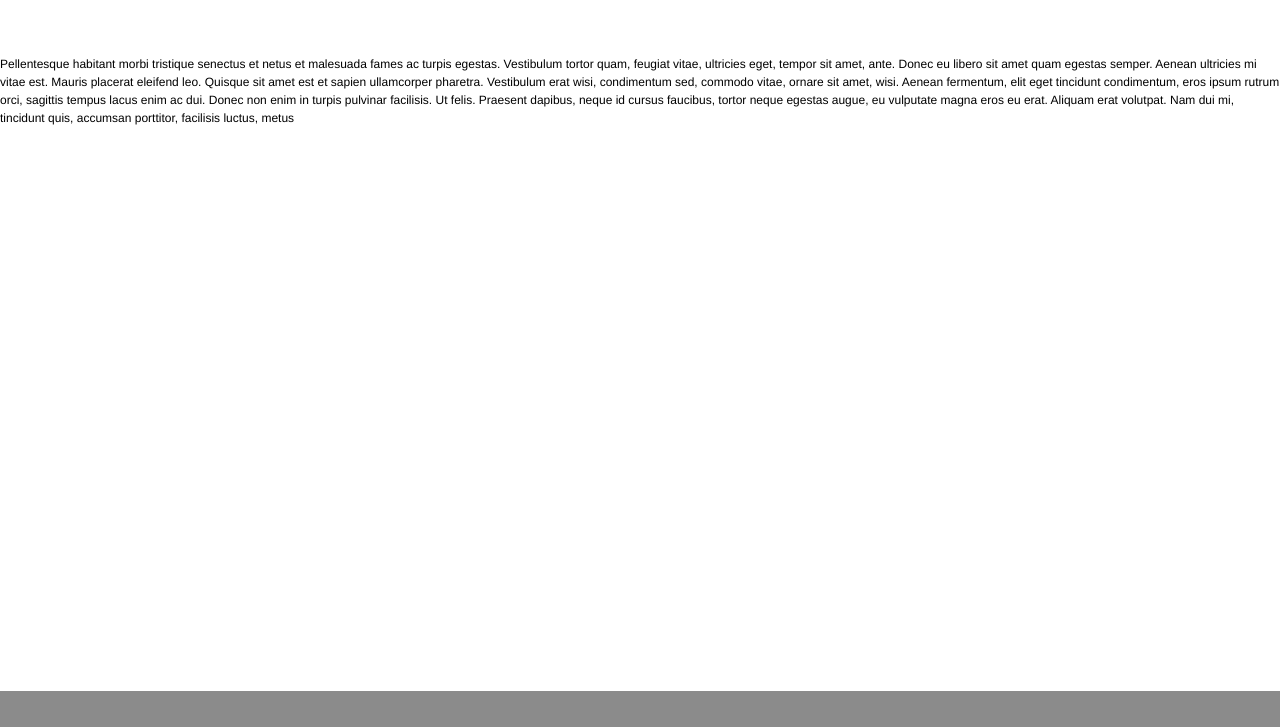
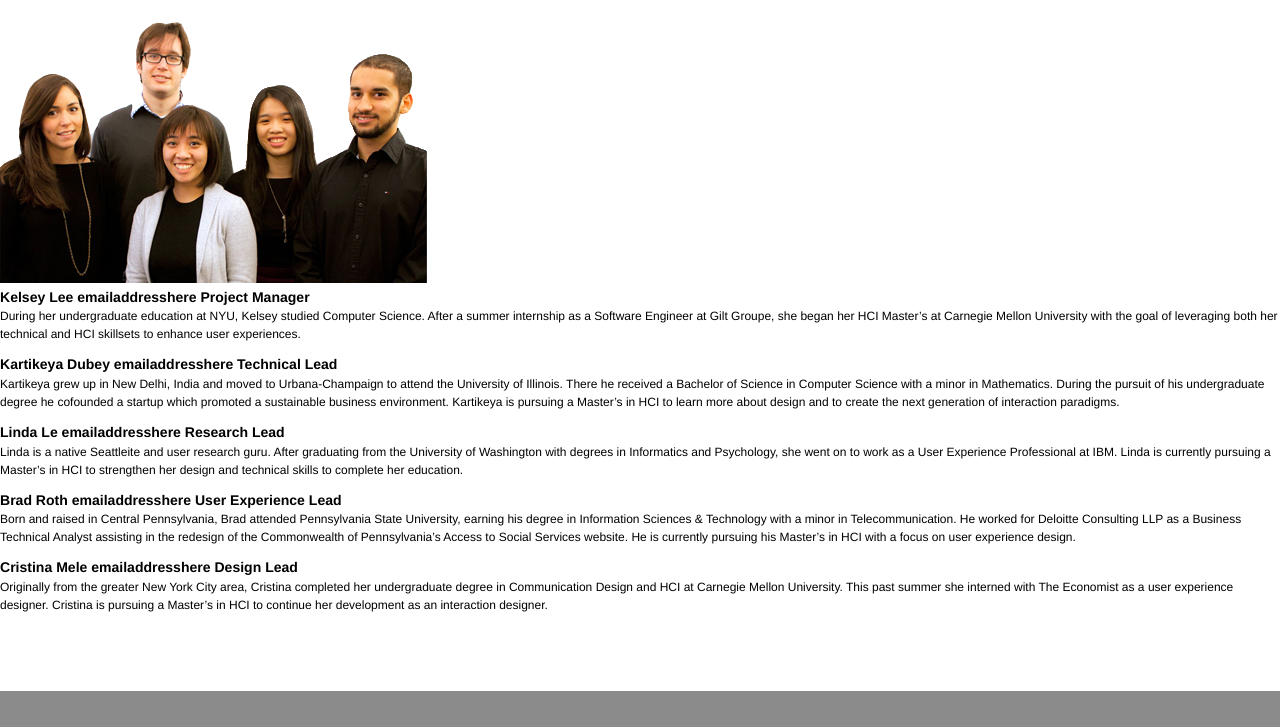
Before and after one commit to kartikeyadubey/Alchemy, a PHP site: page /team.html in a window 1280 px wide. Shown: the part 73-800 px from the top of the page. Run offline with PHP 8.4, Linux system fonts and the light colour scheme; some libraries are stand-ins or nearby versions.

Commit message:
Styling changes in research.html

```diff
--- a/css/style.css
+++ b/css/style.css
@@ -87,6 +87,7 @@ h2
 {
   color: white;
   padding-bottom: 20px;
+  font-size: 2.5em;
 }
 
 p
--- a/index.html
+++ b/index.html
@@ -8,7 +8,9 @@
 
   <!-- Stylesheets -->
   <link rel='stylesheet' type='text/css' href='css/style.css' />
-    <link rel='stylesheet' type='text/css' href='css/research_style.css' />
+  <link rel='stylesheet' type='text/css' href='css/research_style.css' />
+  <link rel='stylesheet' type='text/css' href='css/scope_style.css' />
+  <link rel='stylesheet' type='text/css' href='css/team_style.css' />
 
 	<!--[if IE]>
       <script src="http://html5shiv.googlecode.com/svn/trunk/html5.js"></script>
@@ -43,7 +45,7 @@
 		<section id="main-content">
       <div id="guts">
         <div class="index-content">
-          <h2>Meatloaf turducken tail ribeye pork belly sirloin. Hamburger flank ham hock, tri-tip pancetta jerky ribeye capicola bresaola pork loin salami strip steak beef ribs pork belly.</h2>
+          <h2>"Exploring Bloomberg’s current internal development processes and communication between various resources to develop an interface design that improves productivity."</h2>
         </div>
       </div>
 		</section>
--- a/scope.html
+++ b/scope.html
@@ -37,12 +37,12 @@
 
 		<section id="main-content">
 		<div id="guts">
-
+	    <div class="scope-content">
 		  <h2>We were tasked with Sustainable high life pour-over, trust fund +1 biodiesel irony umami cray freegan banh mi put a bird on it pinterest. Helvetica tumblr photo booth, 8-bit banksy synth pop-up truffaut kogi single-origin coffee before they sold out bespoke four loko ethnic fingerstache.</h2>
 
 		  <p>Pellentesque habitant morbi tristique senectus et netus et malesuada fames ac turpis egestas. Vestibulum tortor quam, feugiat vitae, ultricies eget, tempor sit amet, ante. Donec eu libero sit amet quam egestas semper. Aenean ultricies mi vitae est. Mauris placerat eleifend leo. Quisque sit amet est et sapien ullamcorper pharetra. Vestibulum erat wisi, condimentum sed, commodo vitae, ornare sit amet, wisi. Aenean fermentum, elit eget tincidunt condimentum, eros ipsum rutrum orci, sagittis tempus lacus enim ac dui. Donec non enim in turpis pulvinar facilisis. Ut felis. Praesent dapibus, neque id cursus faucibus, tortor neque egestas augue, eu vulputate magna eros eu erat. Aliquam erat volutpat. Nam dui mi, tincidunt quis, accumsan porttitor, facilisis luctus, metus</p>
-
-		</div>
+      </div>
+    </div>
 		</section>
 
 	</div>
--- a/team.html
+++ b/team.html
@@ -38,10 +38,49 @@
 		<section id="main-content">
 		<div id="guts">
 
-		  <h2>This is the team page</h2>
+      <div class="team-content">
+      <img src="images/team_images/team_1.png">
+      <h3>
+        Kelsey Lee      emailaddresshere
+        Project Manager
+      </h3>
+      <p>
+      During her undergraduate education at NYU, Kelsey studied Computer Science. After a summer internship as a Software Engineer at Gilt Groupe, she began her HCI Master’s at Carnegie Mellon University with the goal of leveraging both her technical and HCI skillsets to enhance user experiences.
+      </p>
 
-		  <p>Pellentesque habitant morbi tristique senectus et netus et malesuada fames ac turpis egestas. Vestibulum tortor quam, feugiat vitae, ultricies eget, tempor sit amet, ante. Donec eu libero sit amet quam egestas semper. Aenean ultricies mi vitae est. Mauris placerat eleifend leo. Quisque sit amet est et sapien ullamcorper pharetra. Vestibulum erat wisi, condimentum sed, commodo vitae, ornare sit amet, wisi. Aenean fermentum, elit eget tincidunt condimentum, eros ipsum rutrum orci, sagittis tempus lacus enim ac dui. Donec non enim in turpis pulvinar facilisis. Ut felis. Praesent dapibus, neque id cursus faucibus, tortor neque egestas augue, eu vulputate magna eros eu erat. Aliquam erat volutpat. Nam dui mi, tincidunt quis, accumsan porttitor, facilisis luctus, metus</p>
+      <h3>
+        Kartikeya Dubey      emailaddresshere
+        Technical Lead
+      </h3>
+      <p>
+      Kartikeya grew up in New Delhi, India and moved to Urbana-Champaign to attend the University of Illinois. There he received a Bachelor of Science in Computer Science with a minor in Mathematics. During the pursuit of his undergraduate degree he cofounded a startup which promoted a sustainable business environment. Kartikeya is pursuing a Master’s in HCI to learn more about design and to create the next generation of interaction paradigms.
+      </p>
 
+      <h3>
+        Linda Le      emailaddresshere
+        Research Lead
+      </h3>
+      <p>
+      Linda is a native Seattleite and user research guru. After graduating from the University of Washington with degrees in Informatics and Psychology, she went on to work as a User Experience Professional at IBM. Linda is currently pursuing a Master’s in HCI to strengthen her design and technical skills to complete her education.
+      </p>
+
+            <h3>
+        Brad Roth      emailaddresshere
+        User Experience Lead
+      </h3>
+      <p>
+      Born and raised in Central Pennsylvania, Brad attended Pennsylvania State University, earning his degree in Information Sciences & Technology with a minor in Telecommunication. He worked for Deloitte Consulting LLP as a Business Technical Analyst assisting in the redesign of the Commonwealth of Pennsylvania’s Access to Social Services website. He is currently pursuing his Master’s in HCI with a focus on user experience design.
+      </p>
+
+            <h3>
+        Cristina Mele      emailaddresshere
+        Design Lead
+      </h3>
+      <p>
+      Originally from the greater New York City area, Cristina completed her undergraduate degree in Communication Design and HCI at Carnegie Mellon University. This past summer she interned with The Economist as a user experience designer. Cristina is pursuing a Master’s in HCI to continue her development as an interaction designer.
+      </p>
+
+    </div>
 		</div>
 		</section>
 
```
Also changed, not shown: css/research_style.css (+10 -0 lines), css/scope_style.css (added, +12 -0 lines), css/team_style.css (added, +16 -0 lines), images/team_images/team_1.jpg (added), images/team_images/team_1.png (added).
